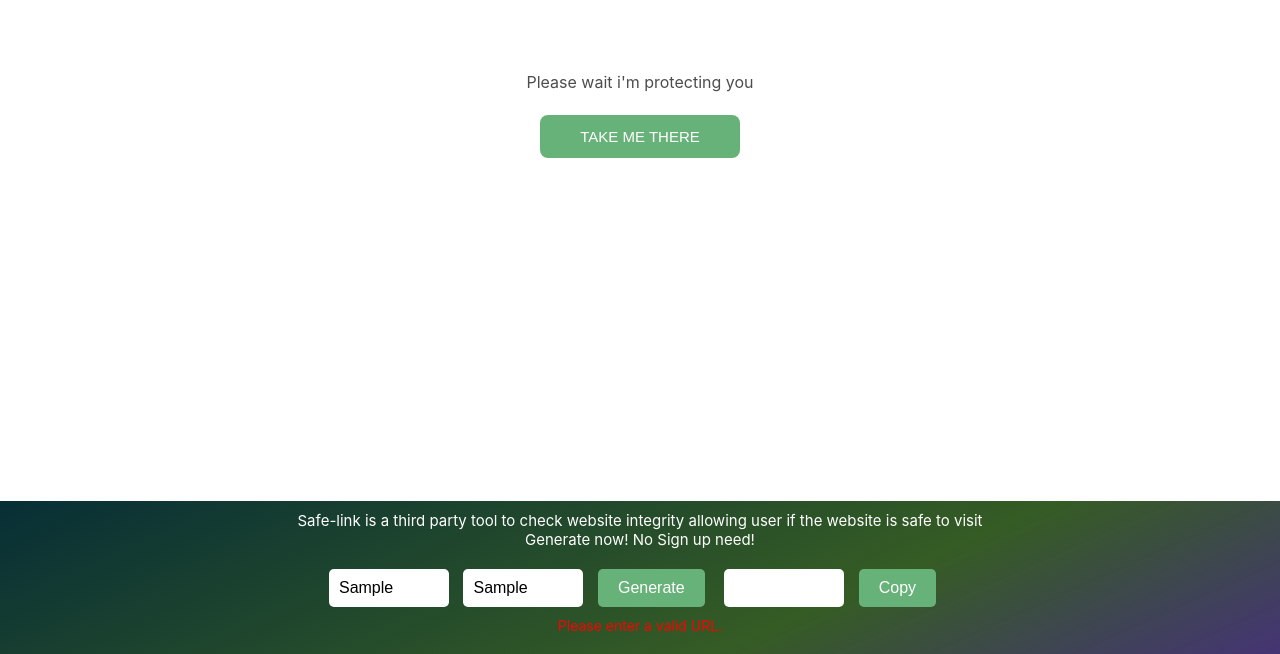
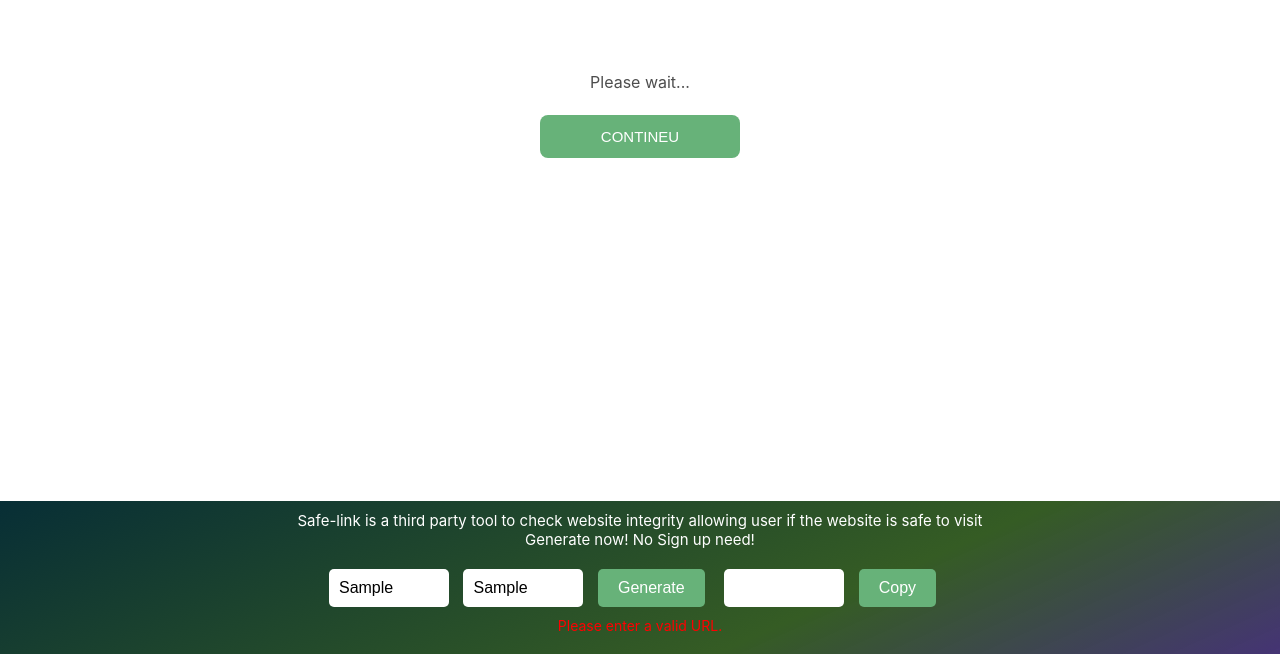
Before and after one commit to ErolledDev/safe-link, a plain HTML site: page index.html in a window 1280 px wide. Both pictures are taken after typing "Sample", "Sample", "Sample" into the empty fields and a click on the button "Generate". Shown: the part 146-800 px from the top of the page. Drawn offline with nearby package versions, Linux system fonts and the light colour scheme.

Commit message:
Update index.html

```diff
--- a/index.html
+++ b/index.html
@@ -24,7 +24,7 @@
     <div class="main">
         <h1 class="title">✅ Safe-link Redirect</h1>
         <h2 id="message"></h2>
-        <p class="text">Please wait i'm protecting you</p>
+        <p class="text">Please wait...</p>
         <code id="currentUrl"></code>
         <div id="loading">
             <i class="fa fa-spinner fa-spin"></i>
@@ -32,7 +32,7 @@
             <div id="check-message">Checking website integrity...</div>
             <div id="safe-message">Website is safe!</div>
         </div>
-        <button type="button" class="button" id="redirect">Take me there</button>
+        <button type="button" class="button" id="redirect">Contineu</button>
         <footer>
 
         <p>Safe-link is a third party tool to check website integrity allowing user if the website is safe to visit</p>
```
